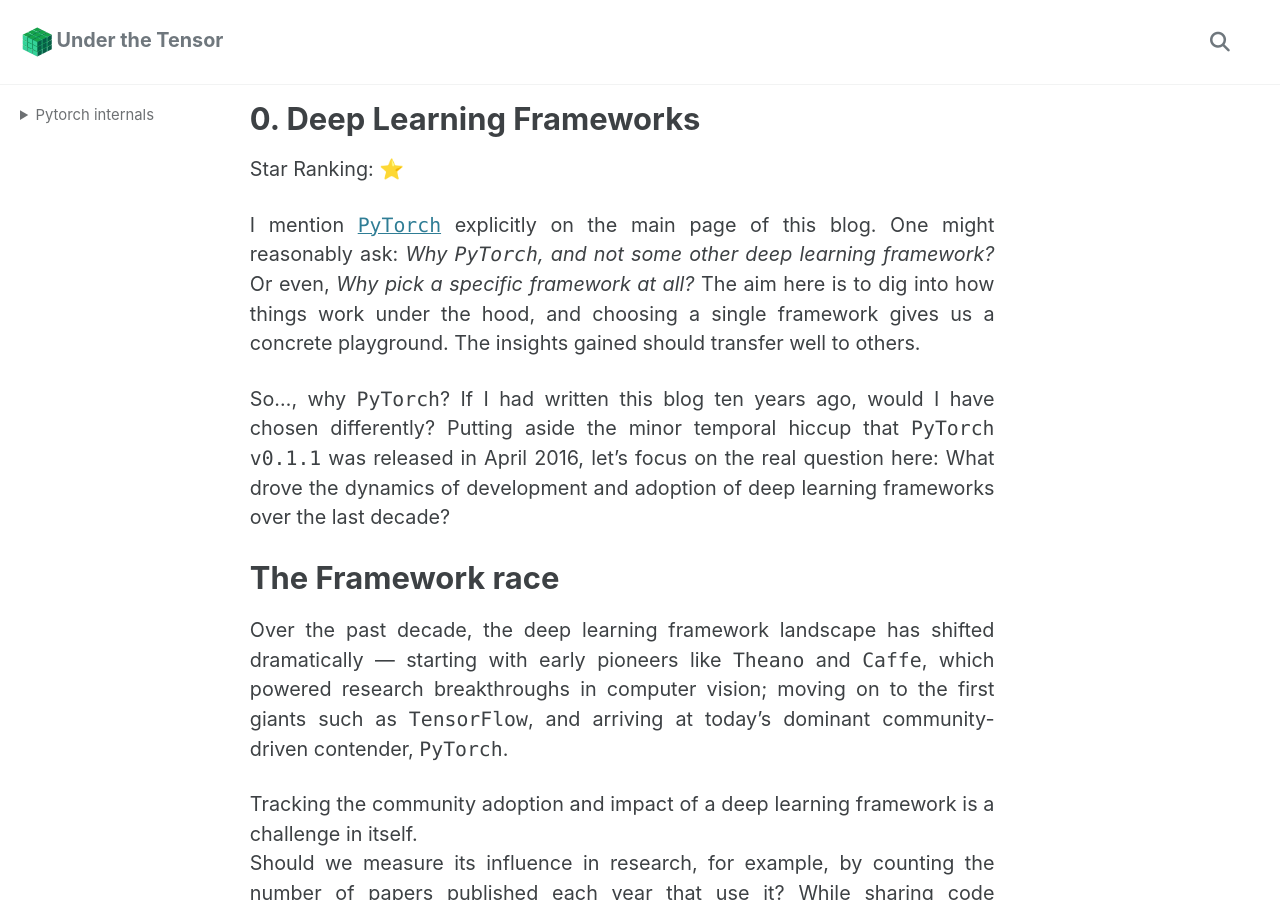
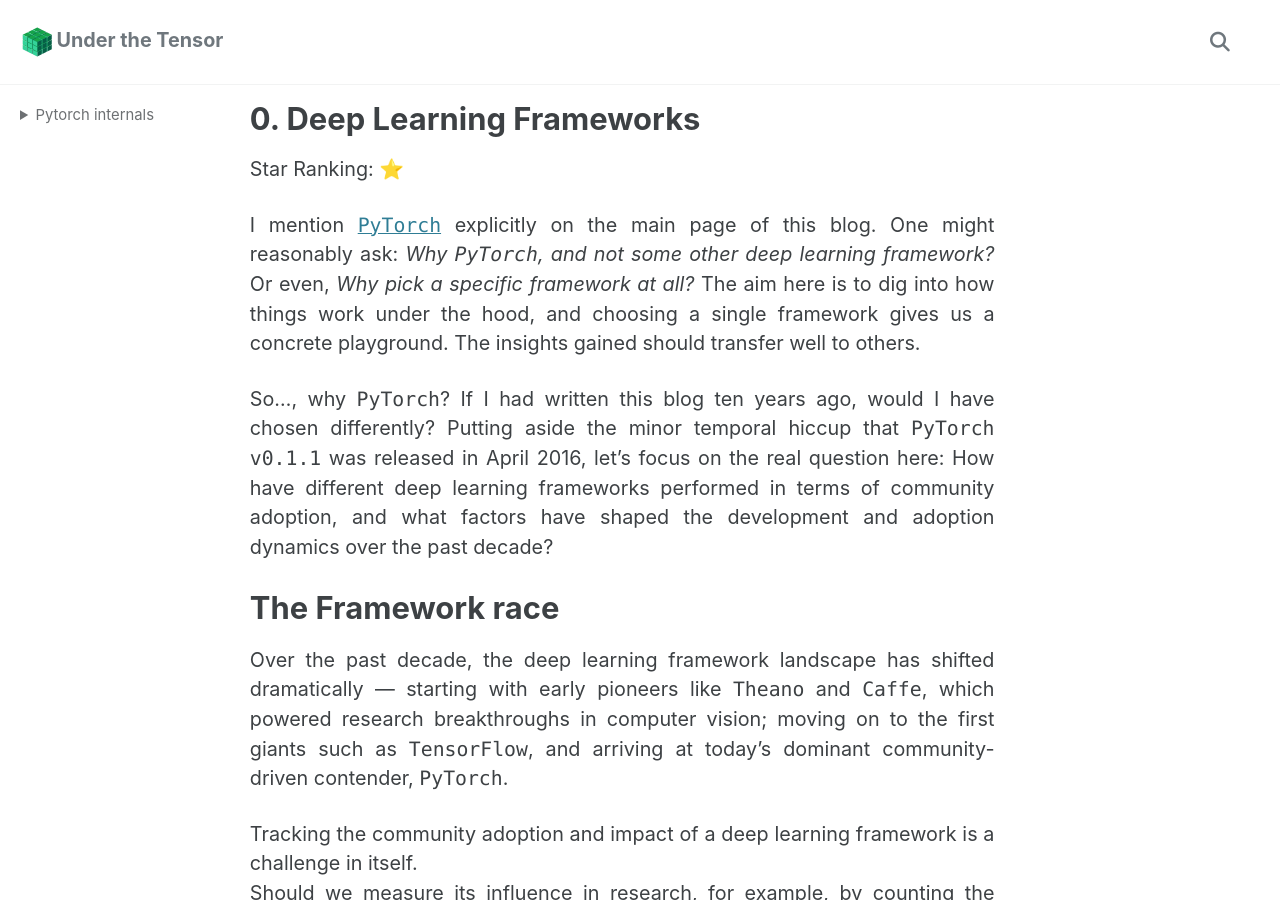
Before and after one commit to Ghelfi/Ghelfi.github.io, a Jekyll site: the page built from _posts/2025-08-10-frameworks.md, in a window 1280 px wide and 900 px high. Built offline with Jekyll 4.4.1, drawn with Linux system fonts in a browser that asks for light colours; cached includes are drawn as plain includes.

Commit message:
intro question rework

```diff
--- a/_posts/2025-08-10-frameworks.md
+++ b/_posts/2025-08-10-frameworks.md
@@ -16,8 +16,9 @@ others.
 
 So..., why `PyTorch`? If I had written this blog ten years ago, would I have chosen differently?
 Putting aside the minor temporal hiccup that `PyTorch` `v0.1.1` was released in April 2016, let’s
-focus on the real question here: What drove the dynamics of development and adoption of deep
-learning frameworks over the last decade?
+focus on the real question here: How have different deep learning frameworks performed in terms of
+community adoption, and what factors have shaped the development and adoption dynamics over the past
+decade?
 
 # The Framework race
 
```
